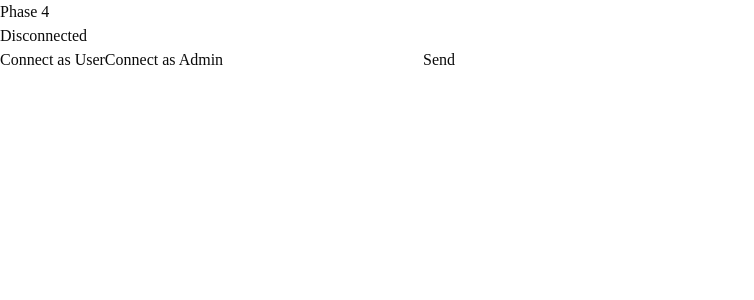
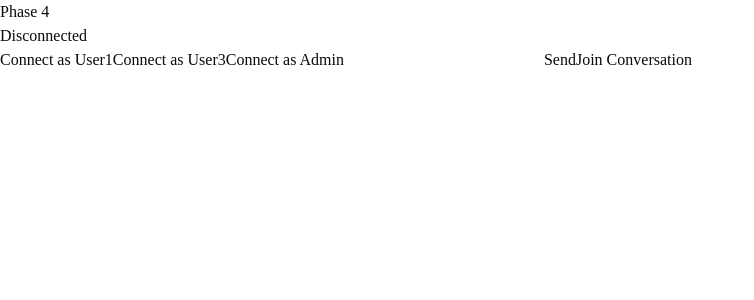
Before and after one commit to Intuch-bu/chatapp-demo-frontend, a Next.js app: page / in a window 1280 px wide. Shown: the top 300 px of the page, without its empty margins (0-754 px from the left). Built offline with nearby package versions, Linux system fonts and the light colour scheme.

Commit message:
feat: add conversation joining and message listeners

```diff
--- a/src/app/page.tsx
+++ b/src/app/page.tsx
@@ -9,19 +9,49 @@ export default function Home() {
   const [input, setInput] = useState("");
   const [status, setStatus] = useState("Disconnected");
 
-  const connectAsUser = () => {
+  const listenForMessages = (socket: Socket) => {
+    socket.on("message:new", (data) => {
+      console.log("New message:", data);
+    });
+
+    socket.on("message:error", (data) => {
+      console.error("Message error:", data.message);
+    });
+
+    socket.on("connect_error", (error) => {
+      console.error("Connection error:", error.message);
+    });
+  };
+  const conversationJoined = (socket: Socket) => {
+    socket.on("conversation:joined", (data) => {
+      console.log("Joined conversation:", data.conversationId);
+    });
+  };
+  const conversationJoinedError = (socket: Socket) => {
+    socket.on("conversation:error", (data) => {
+      console.error("Conversation error:", data.message);
+    });
+  };
+
+  const connectAsUser = (userId: number) => {
     const socket = io("http://localhost:8080", {
       auth: {
-        userId: 1,
-        role: "user",
+        userId: userId,
       },
     });
 
     socketRef.current = socket;
+    listenForMessages(socket);
+    conversationJoined(socket);
+    conversationJoinedError(socket);
 
     socket.on("connect", () => {
       console.log("Connected:", socket.id);
       setStatus("Connected as User");
+    });
+
+    socket.emit("conversation:join", {
+      conversationId: 1,
     });
   };
 
@@ -29,19 +59,27 @@ export default function Home() {
     const socket = io("http://localhost:8080", {
       auth: {
         userId: 2,
-        role: "admin",
       },
     });
 
     socketRef.current = socket;
+    listenForMessages(socket);
+    conversationJoined(socket);
+    conversationJoinedError(socket);
 
     socket.on("connect", () => {
       console.log("Connected:", socket.id);
       setStatus("Connected as Admin");
     });
+  };
 
-    socket.on("message:new", (data) => {
-      console.log("New message:", data);
+  const joinConversation = () => {
+    const socket = socketRef.current;
+
+    if (!socket) return;
+
+    socket.emit("conversation:join", {
+      conversationId: 1,
     });
   };
 
@@ -51,6 +89,7 @@ export default function Home() {
     if (!socket) return;
 
     socket.emit("message:send", {
+      conversationId: 1,
       content: input,
     });
 
@@ -63,13 +102,18 @@ export default function Home() {
 
       <p>{status}</p>
 
-      <button onClick={connectAsUser}>Connect as User</button>
+      <button onClick={() => connectAsUser(1)}>Connect as User1</button>
+      <button onClick={() => connectAsUser(3)}>Connect as User3</button>
 
       <button onClick={connectAsAdmin}>Connect as Admin</button>
-      <input type="text" value={input} onChange={(e) => setInput(e.target.value)} />
+      <input
+        type="text"
+        value={input}
+        onChange={(e) => setInput(e.target.value)}
+      />
 
       <button onClick={sendMessage}>Send</button>
-
+      <button onClick={joinConversation}>Join Conversation</button>
     </main>
   );
 }
```
